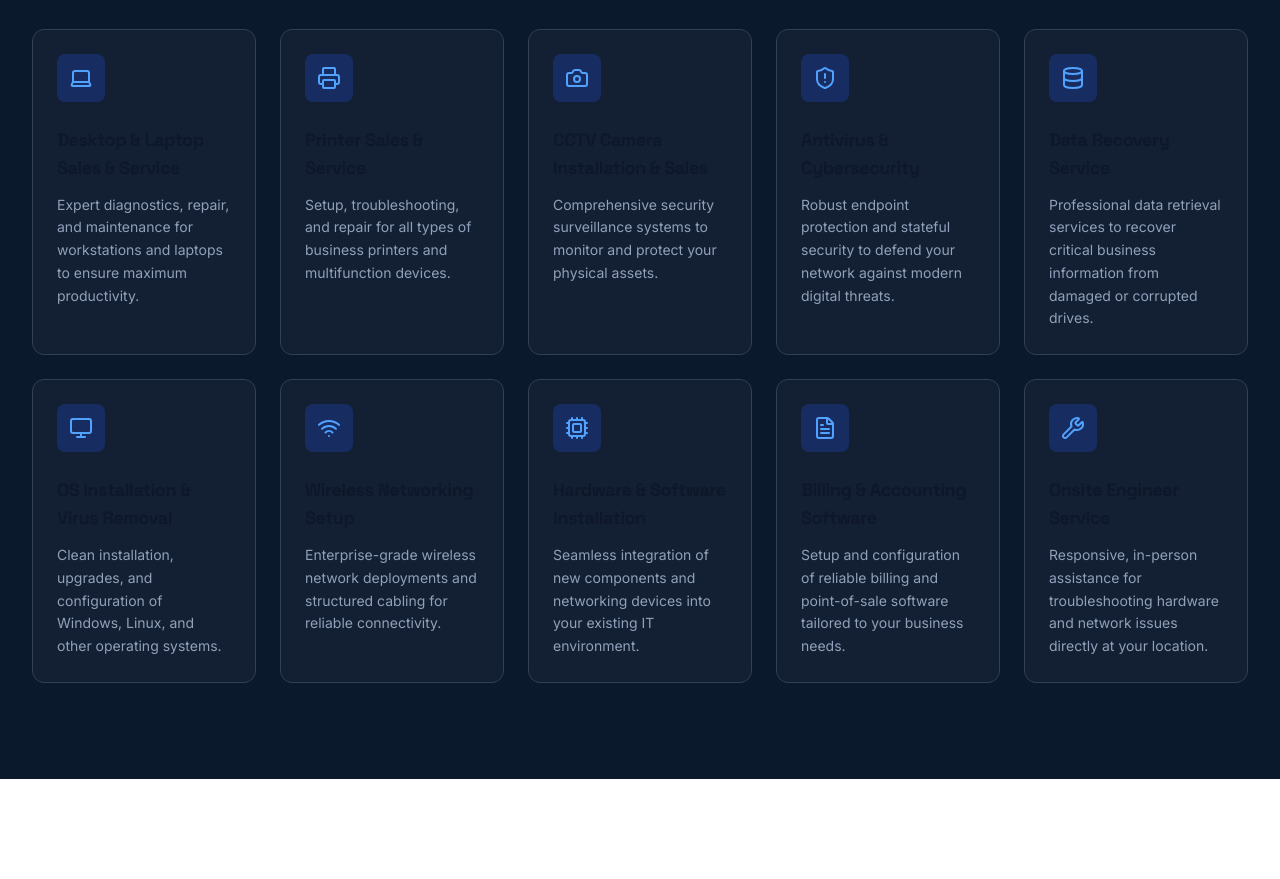
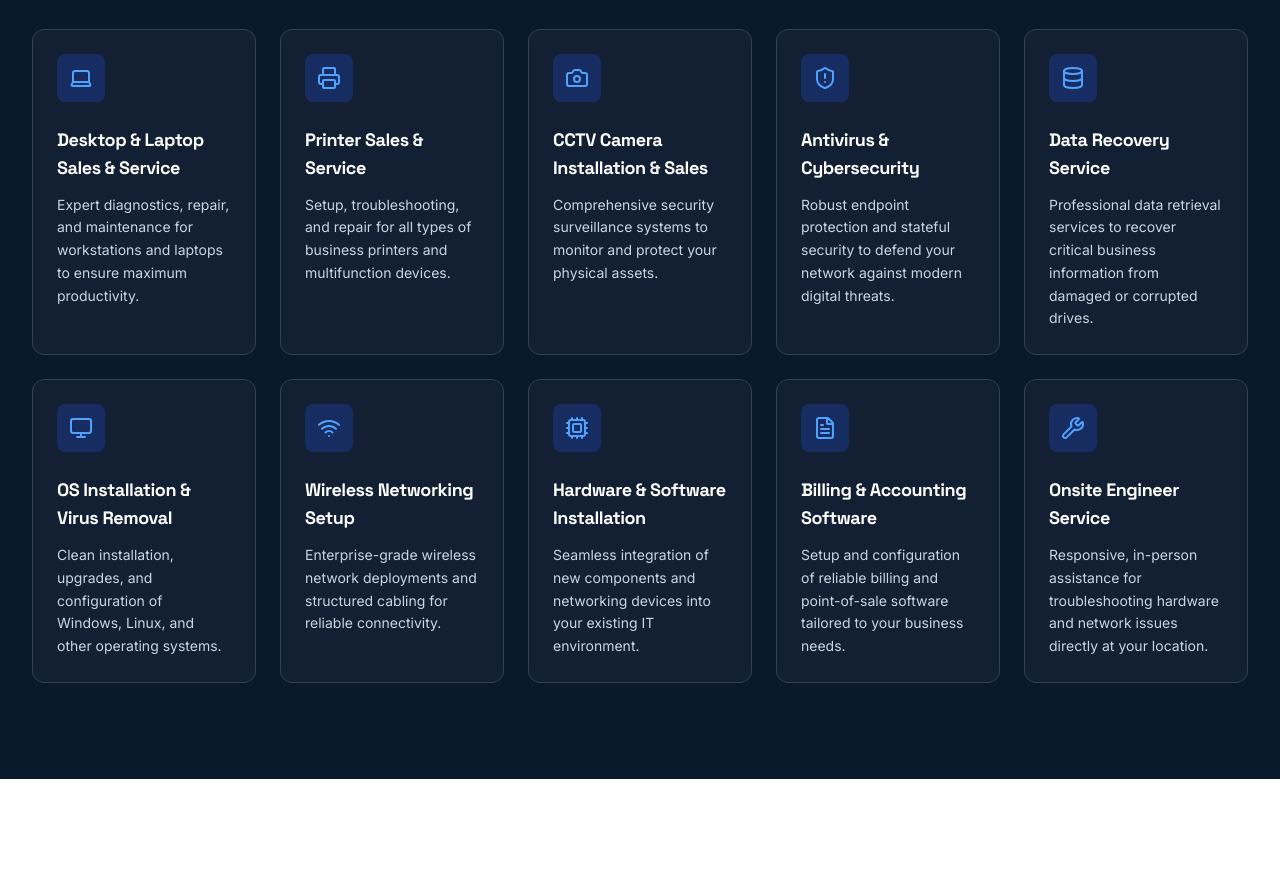
Before and after one commit to Kishorekumar5567/megatron-new, a React (Vite) app: page / in a window 1280 px wide. Shown: the part 1860-2739 px from the top of the page. Built offline with nearby package versions, Linux system fonts and the light colour scheme.

Commit message:
Fix text visibility in Services cards

```diff
--- a/src/components/Services.tsx
+++ b/src/components/Services.tsx
@@ -95,10 +95,10 @@ const Services: React.FC = () => {
               <div className="w-12 h-12 rounded-lg bg-blue-900/50 text-blue-400 flex items-center justify-center mb-6 group-hover:bg-blue-600 group-hover:text-white transition-colors duration-300">
                 <service.icon className="w-6 h-6" />
               </div>
-              <h3 className="text-lg font-bold font-display mb-3">
+              <h3 className="text-lg font-bold font-display mb-3 text-white">
                 {service.title}
               </h3>
-              <p className="text-slate-400 text-sm leading-relaxed group-hover:text-slate-300 transition-colors">
+              <p className="text-slate-300 text-sm leading-relaxed group-hover:text-white transition-colors">
                 {service.description}
               </p>
             </motion.div>
```
